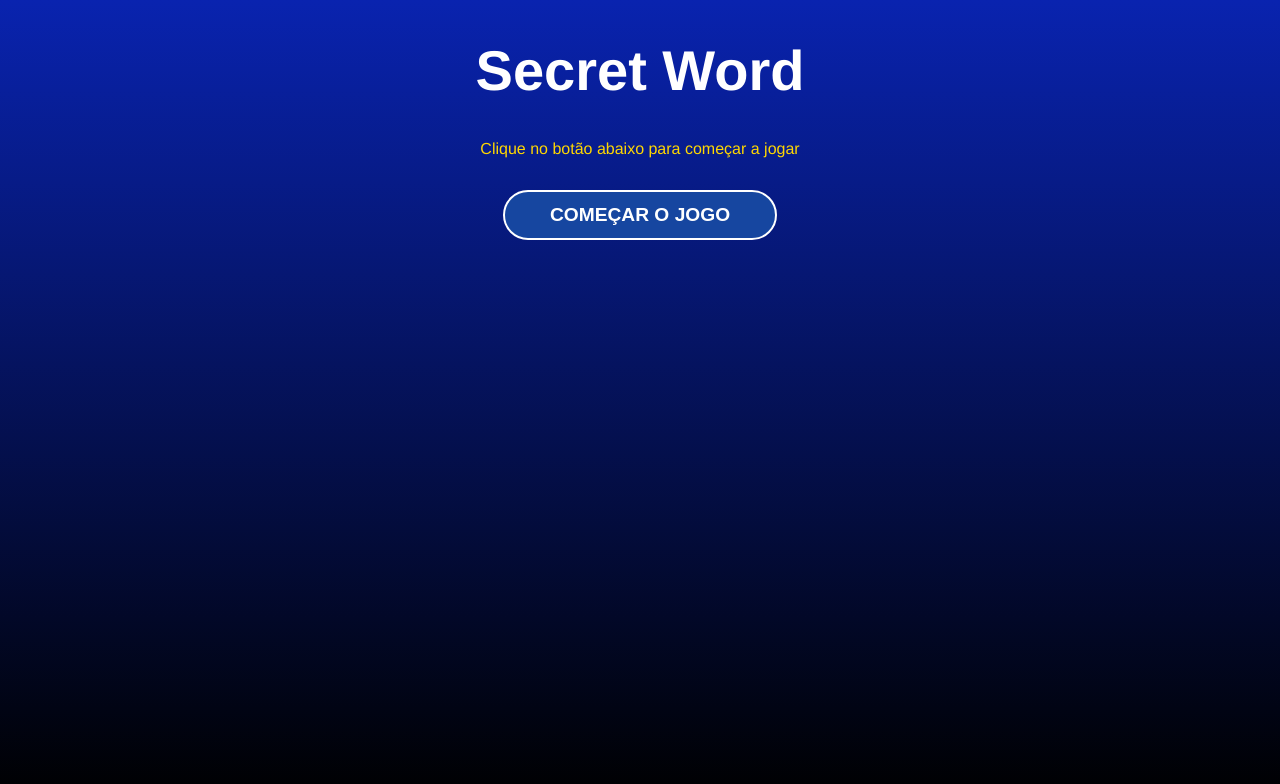
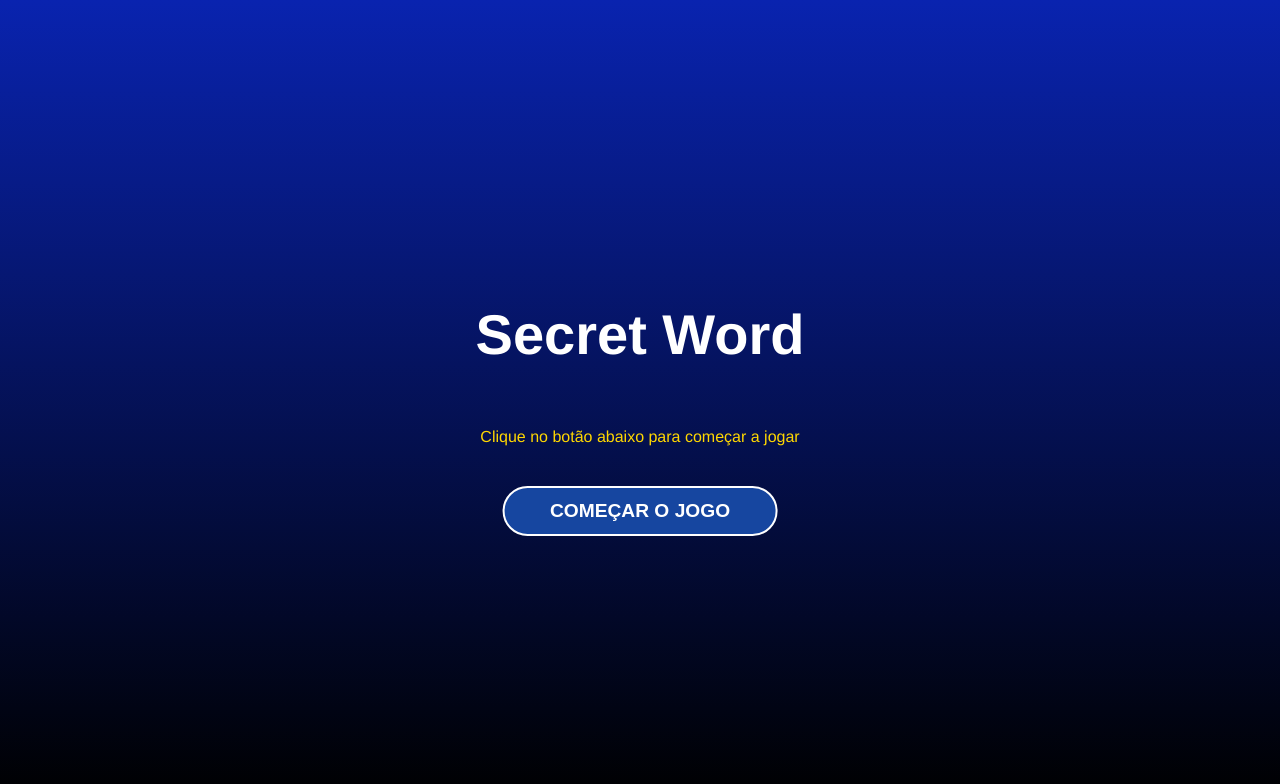
Before and after one commit to lucianobrsts/cursoreactudemy, a React (Vite) app in the folder 6_PROJETO_SECRET_WORD/secretword/: page / in a window 1280 px wide. Shown: the top 784 px of the page. Built offline with nearby package versions, Linux system fonts and the light colour scheme.

Commit message:
Criando componentes do projeto

```diff
--- a/6_PROJETO_SECRET_WORD/secretword/src/App.jsx
+++ b/6_PROJETO_SECRET_WORD/secretword/src/App.jsx
@@ -1,10 +1,30 @@
 import "./App.css";
-import StartScreen from "./components/StartScreen";
+
+import { useCallback, useEffect, useState } from "react";
+
+import {wordsList} from './data/words'
+
+import StartScreen from './components/StartScreen';
+import Game from "./components/Game";
+import GameOver from "./components/GameOver";
+
+const stages = [
+  {id: 1, name: "start"},
+  {id: 2, name: "game"},
+  {id: 3, name: "end"}
+];
 
 function App() {
+  const [gameStage, setGameStage] = useState(stages[0].name);
+  const [words] = useState(wordsList);
+
+  console.log(words)
+
   return (
     <div className="App">
-      <StartScreen />
+      {gameStage === 'start' && <StartScreen />}
+      {gameStage === 'game' && <Game />}
+      {gameStage === 'end' && <GameOver />}
     </div>
   );
 }
--- /dev/null
+++ b/6_PROJETO_SECRET_WORD/secretword/src/components/Game.jsx
@@ -0,0 +1,11 @@
+import './Game.css'
+
+const Game = () => {
+    return (
+        <div>
+            <h2>Game</h2>
+        </div>
+    )
+}
+
+export default Game
--- /dev/null
+++ b/6_PROJETO_SECRET_WORD/secretword/src/components/GameOver.jsx
@@ -0,0 +1,11 @@
+import './GameOver.css'
+
+const GameOver = () => {
+    return (
+        <div>
+            <h2>GameOver</h2>
+        </div>
+    )
+}
+
+export default GameOver
--- a/6_PROJETO_SECRET_WORD/secretword/src/components/StartScreen.css
+++ b/6_PROJETO_SECRET_WORD/secretword/src/components/StartScreen.css
@@ -6,3 +6,16 @@
     margin-bottom: 2em;
     color: gold;
 }
+
+.start {
+    position: absolute;
+    top: 50%;
+    left: 50%;
+    transform: translate(-50%, -50%);
+    display: flex;
+    align-items: center;
+    justify-content: center;
+    display: grid;
+    place-items: center;
+    height: 35%;
+}
```
Also changed, not shown: 6_PROJETO_SECRET_WORD/secretword/src/components/Game.css (added), 6_PROJETO_SECRET_WORD/secretword/src/components/GameOver.css (added).
